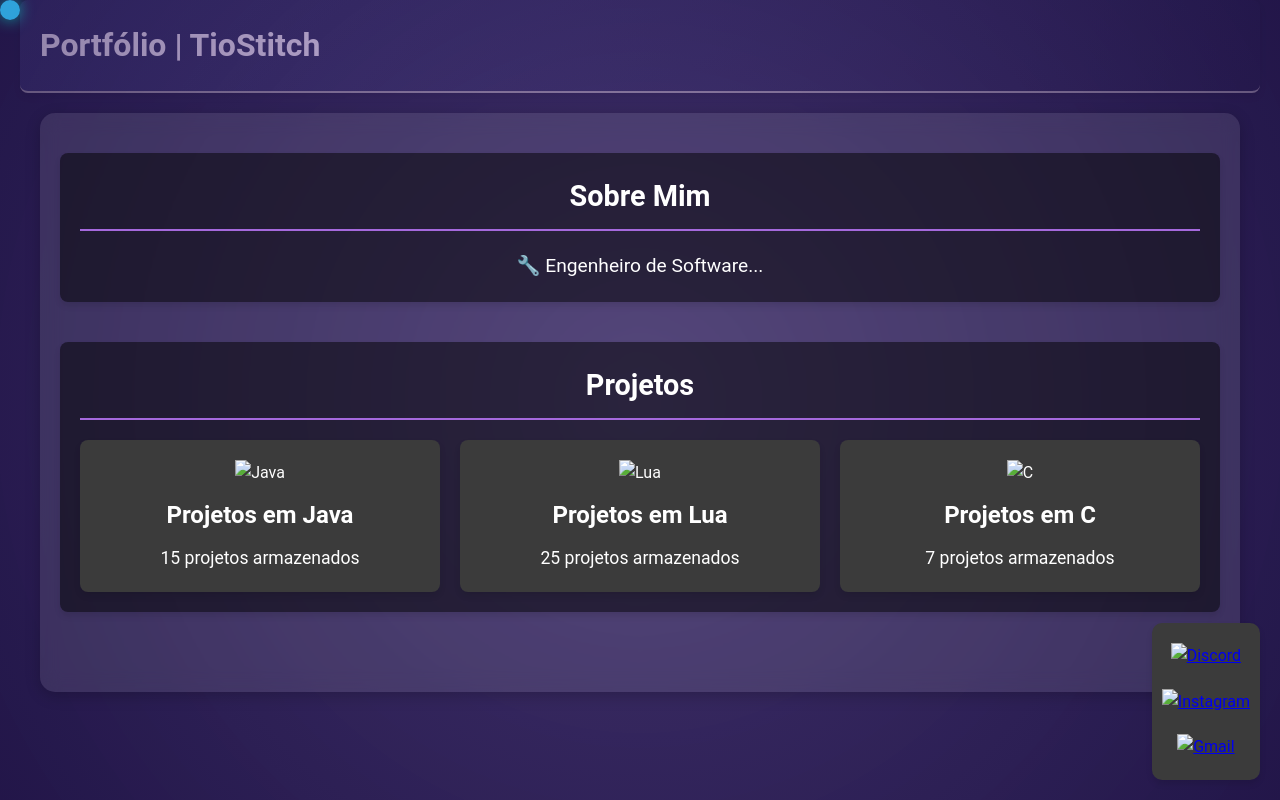
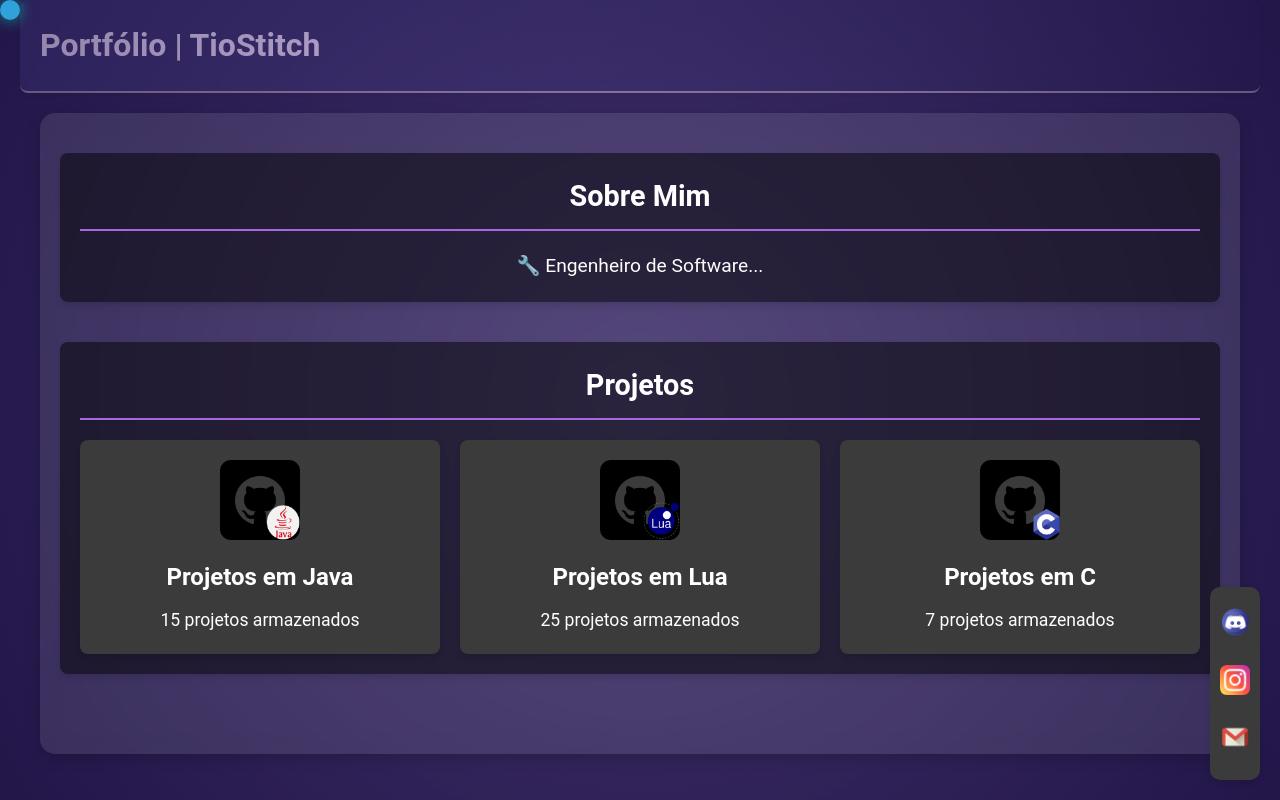
Before and after one commit to TioStitch/Portfolio_Personal, a plain HTML site: page index.html in a window 1280 px wide. Drawn offline with Linux system fonts and the light colour scheme.

Commit message:
Update index.html

```diff
--- a/index.html
+++ b/index.html
@@ -22,17 +22,17 @@
             <h2>Projetos</h2>
             <div class="portfolio-grid">
                 <div class="portfolio-item">
-                    <img src="projects/Java.png" alt="Java">
+                    <img src="Java.png" alt="Java">
                     <h3>Projetos em Java</h3>
                     <p>15 projetos armazenados</p>
                 </div>
                 <div class="portfolio-item">
-                    <img src="projects/Lua.png" alt="Lua">
+                    <img src="Lua.png" alt="Lua">
                     <h3>Projetos em Lua</h3>
                     <p>25 projetos armazenados</p>
                 </div>
                 <div class="portfolio-item">
-                    <img src="projects/C.png" alt="C">
+                    <img src="C.png" alt="C">
                     <h3>Projetos em C</h3>
                     <p>7 projetos armazenados</p>
                 </div>
@@ -41,9 +41,9 @@
         </section>
     </div>
     <div class="social-icons-floating">
-        <a href="#"><img src="icons/discord.png" alt="Discord"></a>
-        <a href="#"><img src="icons/instagram.png" alt="Instagram"></a>
-        <a href="#"><img src="icons/gmail.png" alt="Gmail"></a>
+        <a href="#"><img src="discord.png" alt="Discord"></a>
+        <a href="#"><img src="instagram.png" alt="Instagram"></a>
+        <a href="#"><img src="gmail.png" alt="Gmail"></a>
     </div>
     <!-- Elemento para o brilho ao redor do cursor -->
     <div class="cursor-brightness"></div>
```
